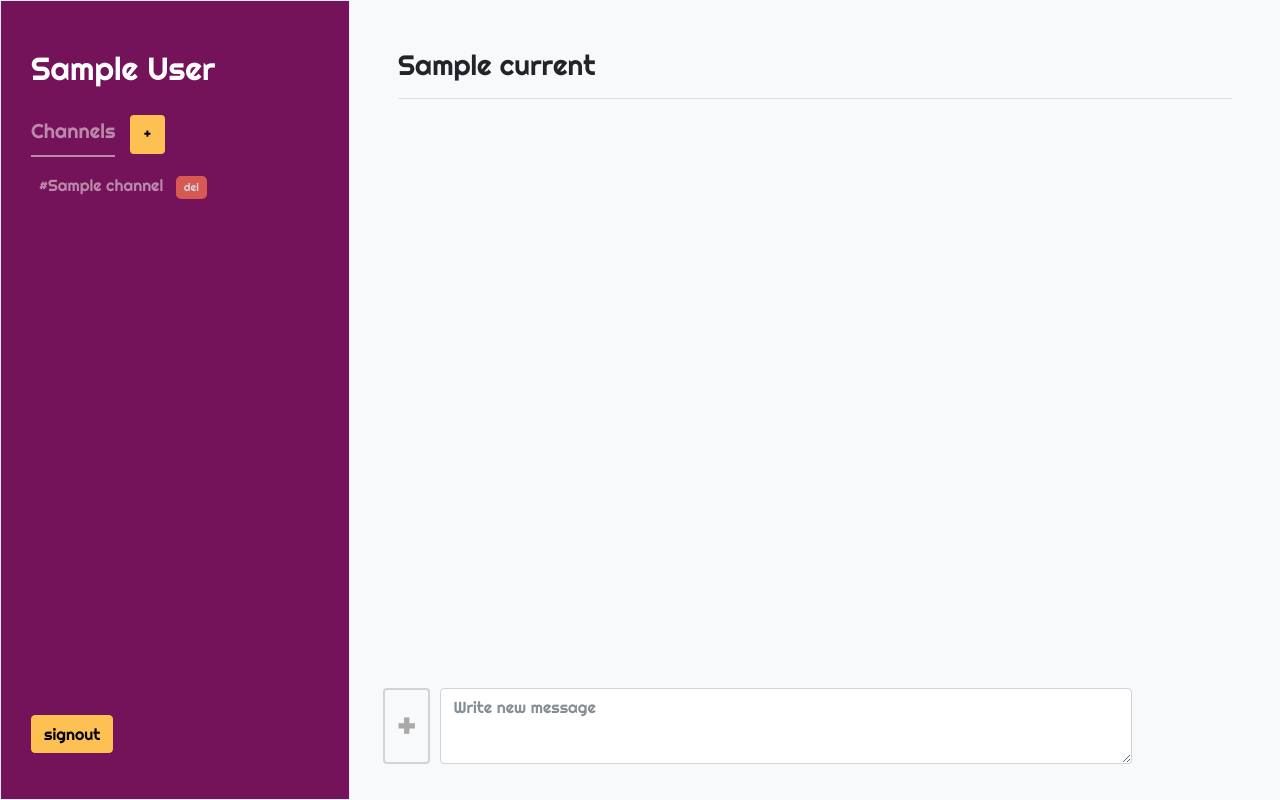
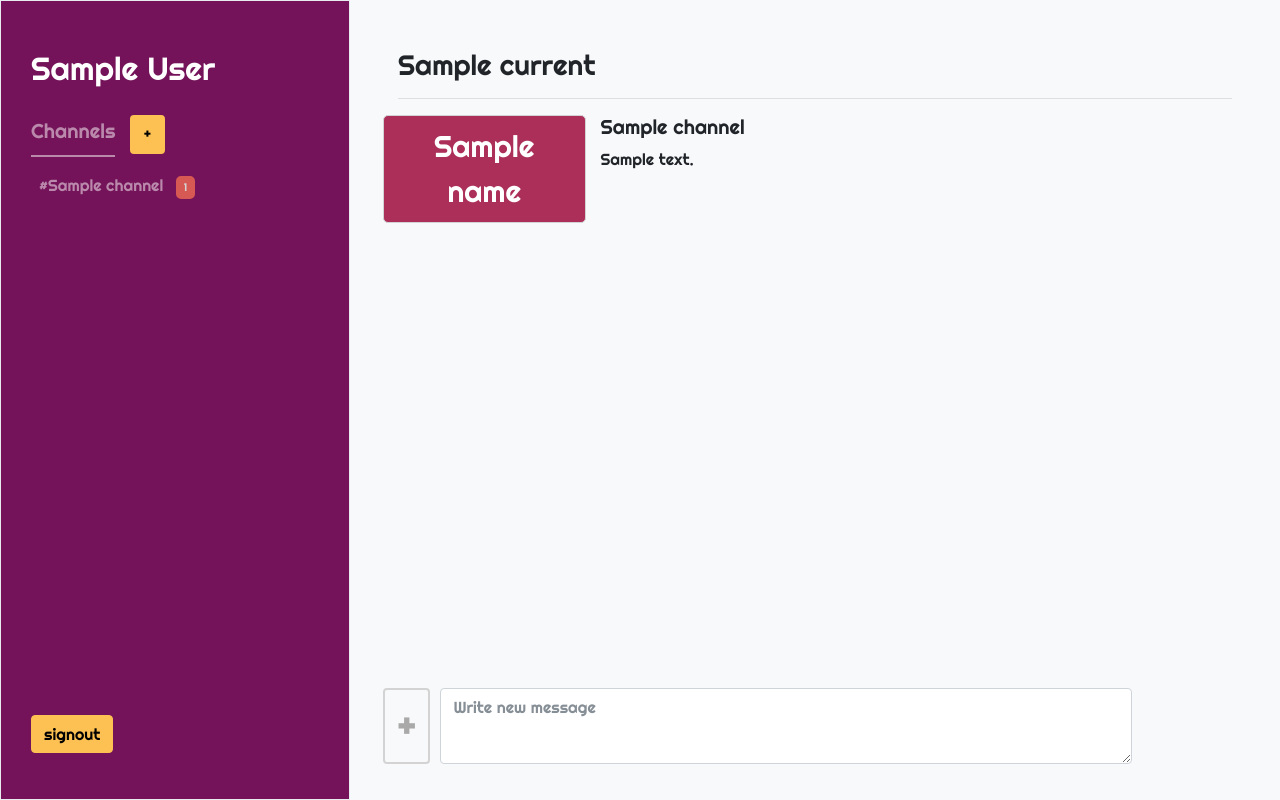
Before and after one commit to JiwoonKim/Flack, a Flask app: template templates/channel.html in a window 1280 px wide. Run offline with Flask 2, Linux system fonts and the light colour scheme; the template is opened without the code that fills it: most values are stand-ins (such as "Sample title", 1, 10 or a date in 2020); some libraries are stand-ins or nearby versions.

Commit message:
changed channels to global variables instead of sessions

```diff
--- a/application.py
+++ b/application.py
@@ -18,8 +18,6 @@ Session(app)
 # Store channels globally as a dict
 # (instead of sessions so that multiple users can access them)
 channels = {}
-
-
 
 @app.route("/")
 def index():
@@ -49,8 +47,8 @@ def channel():
 
     # Retrieve current channel from session
     if not channels:
-        session["current_channel"] = "No channels"
-    current = session["current_channel"]
+        session["current"] = "No channels"
+    current = session["current"]
 
     return render_template("channel.html", display_name=display_name, channels=channels_list, current=current)
 
@@ -59,7 +57,7 @@ def channel():
 def deleteChannel():
     """ Created delete channels route to delete all channels if needed => temporary function """
 
-    del channels
+    channels = {}
     return redirect("/")
 
 
@@ -80,7 +78,7 @@ def newChannel():
     channels[name] = channel
 
     # Update current channel to new channel
-    session["current_channel"] = name
+    session["current"] = name
 
     return redirect("/channel")
 
@@ -89,12 +87,12 @@ def newChannel():
 def newMessage(data):
     """ Broadcast the send message event to all user whenever a new message is submitted """
     # Retrieve current channel from session
-    current_channel = session["current_channel"]
+    current = session["current"]
 
     # store message into current channels storage (pop oldest message if over 100)
-    if len(session["channels"][current_channel]) >= 100:
-        session["channels"][current_channel].pop()
-    session["channels"][current_channel].appendleft(data)
+    if len(channels[current]) >= 100:
+        channels[current].pop()
+    channels[current].appendleft(data)
 
     # broadcast the new message to the channel for everyone to see
     emit("new message", data, braodcast=True)
@@ -110,8 +108,8 @@ def signin():
     # Store display name via session
     session["display_name"] = request.form.get("displayname")
 
-    # Store current channel to no channesl
-    session["current_channel"]
+    # Initialize current channel to no channesl
+    session["current"] ="No channels"
 
     # Redirect to channel
     return redirect("/channel")
--- a/templates/channel.html
+++ b/templates/channel.html
@@ -53,10 +53,11 @@
                               </div>
                             </div>
                         </div>
+                        <!-- display list of channels -->
                         {% for channel in channels %}
                         <li class="nav-item">
                             <a class="nav-link" href="/">#{{ channel }}</a>
-                            <button class="channel-delete-btn" data-channel="{{ channel}}">del</button>
+                            <button class="channel-delete-btn" data-channel="{{ channel}}">{{ channels[current]|length }}</button>
                         </li>
                         {% endfor %}
                     </ul>
@@ -73,6 +74,19 @@
                 </div>
                 <!-- messages displayed by rows -->
                 <div id="content-middle">
+                    {% if channels[current] is not none %}
+                        {% for message in channels[current] %}
+                            <div class="row message-row">
+                                <div class="message-left d-inline-block">
+                                    <div class="message-alphabet">{{ message["name"][0] }}</div>
+                                </div>
+                                <div class="message-right d-inline-block">
+                                    <h5 class="message-name">{{ message["name"] }}</h5>
+                                    <p class="message-text">{{ message["text"] }}</p>
+                                </div>
+                            </div>
+                        {% endfor %}
+                    {% endif %}
                 </div>
                 <!-- user can write new messages -->
                 <div id="content-end">
```
Also changed, not shown: 2 other files.
